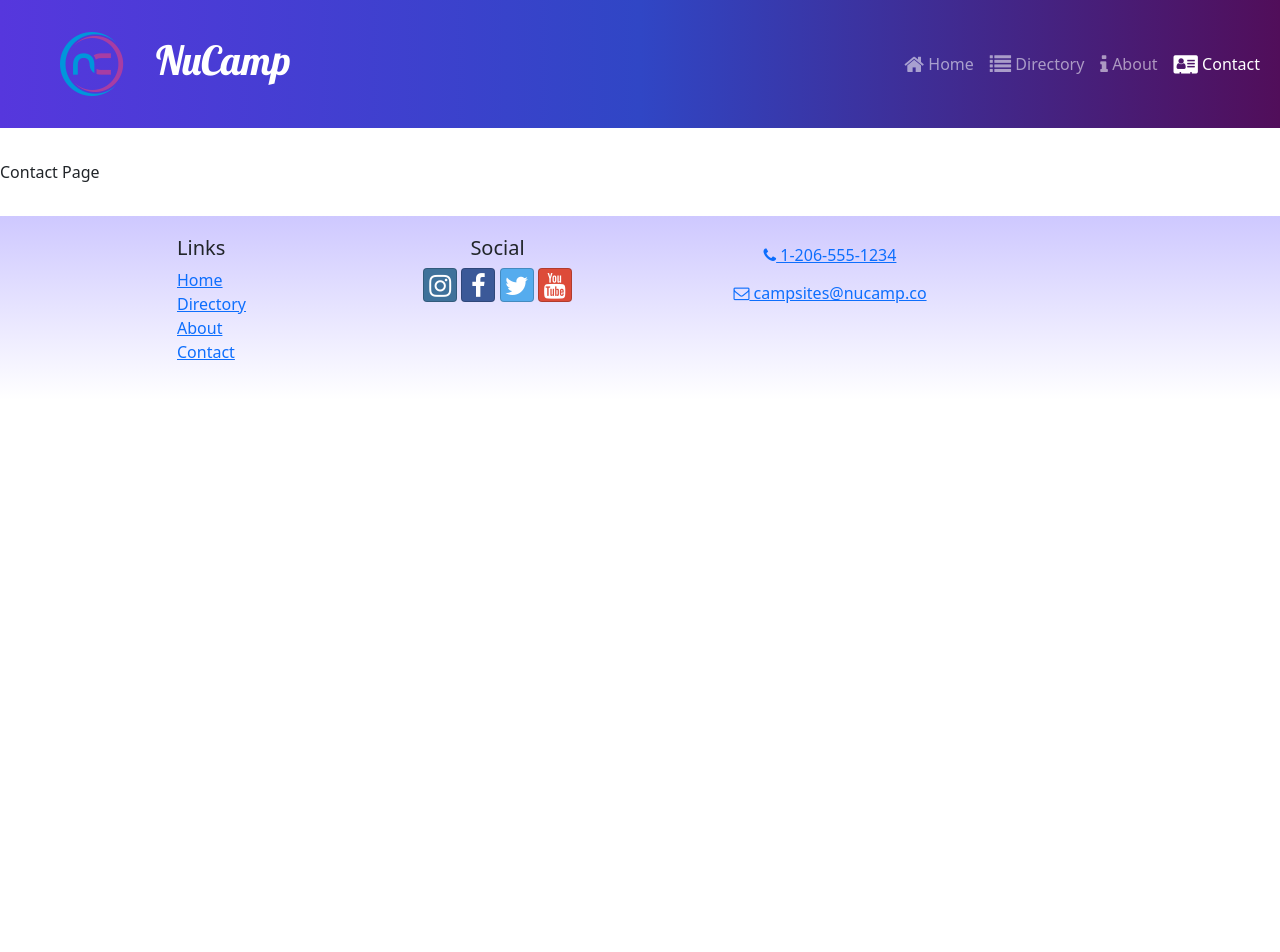
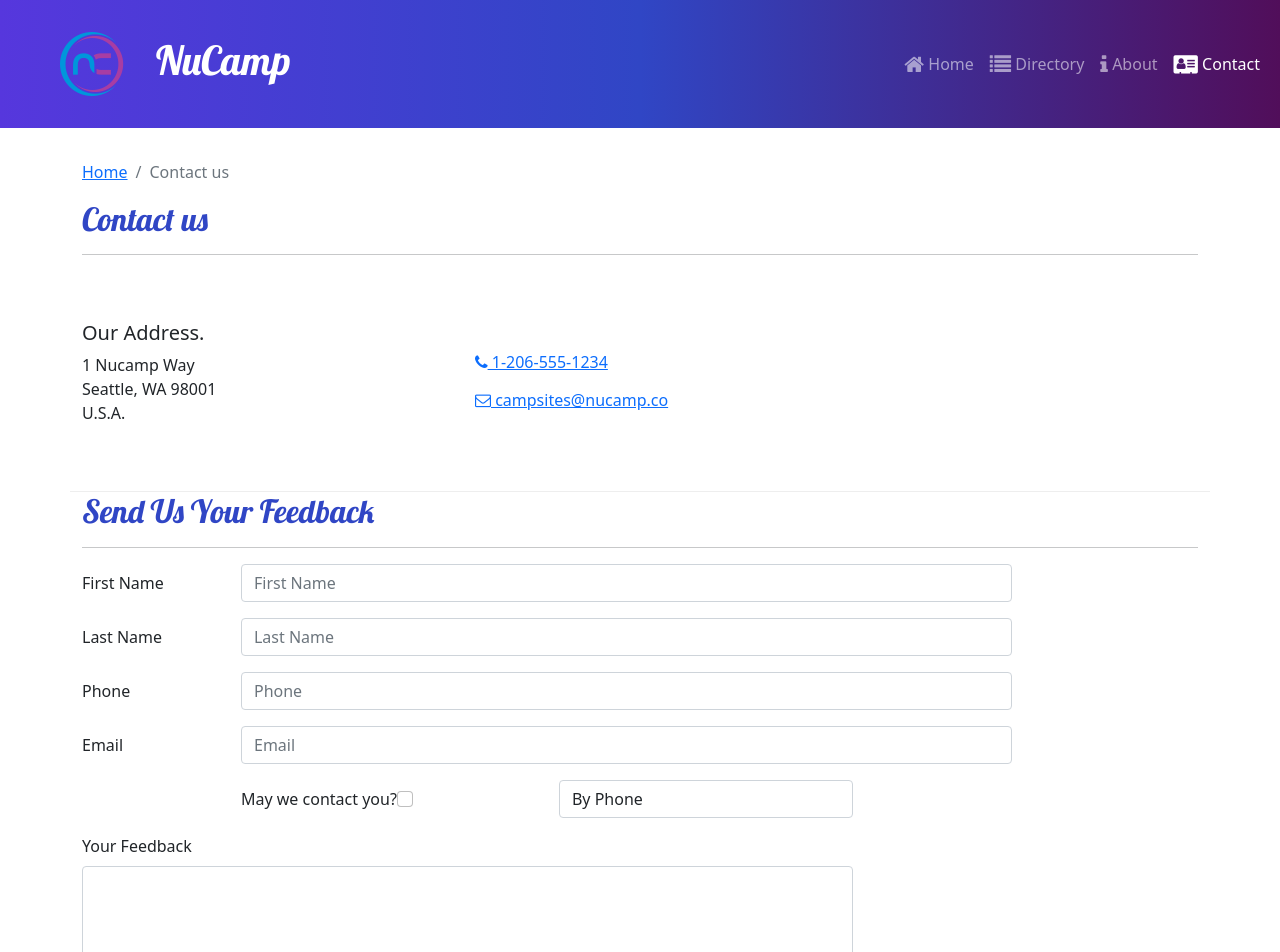
Before and after one commit to nezankhan/nucampsite_frontend, a React (Create React App) app: page /contact in a window 1280 px wide. Shown: the top 952 px of the page. Before the commit the page ends 800 px from the top, so only its background shows below. Built offline with nearby package versions, Linux system fonts and the light colour scheme.

Commit message:
workshop3ready

```diff
--- /dev/null
+++ b/src/components/ContactForm.js
@@ -0,0 +1,120 @@
+import { Button, Label, Col, FormGroup } from 'reactstrap';
+import { Formik, Field, Form, ErrorMessage } from 'formik';
+import { validateContactForm } from '../utils/validateContactForm';
+
+const ContactForm = () => {
+
+    const handleSubmit = (values,{resetForm})=>{
+        console.log('form values:', values);
+        console.log('in JSON format:', JSON.stringify(values));
+        resetForm();
+    }
+    return (
+        <Formik
+            initialValues={{
+                firstName: '',
+                lastName: '',
+                phoneNum: '',
+                email: '',
+                agree: false,
+                contactType: 'By Phone',
+                feedback: ''
+            }}
+            onSubmit={handleSubmit}
+            validate={validateContactForm}
+            >
+
+            <Form>
+                <FormGroup row>
+                    <Label htmlFor='firstName' md='2'>
+                        First Name
+                    </Label>
+                    <Col md='10'>
+                        <Field className='form-control' name='firstName' placeholder='First Name'/>
+
+                        <ErrorMessage name='firstName'>
+                            {(msg) => <p className='text-danger'>{msg}</p>}
+                        </ErrorMessage>
+
+
+                    </Col>
+                </FormGroup>
+
+                <FormGroup row>
+                    <Label htmlFor='lastName' md='2'>
+                        Last Name
+                    </Label>
+                    <Col md='10'>
+                    <Field className='form-control' name='lastName' placeholder='Last Name'/>
+                    <ErrorMessage name='lastName'>
+                            {(msg) => <p className='text-danger'>{msg}</p>}
+                        </ErrorMessage>
+
+
+                    </Col>
+                </FormGroup>
+
+                <FormGroup row>
+                    <Label htmlFor='phoneNum' md='2'>
+                        Phone
+                    </Label>
+                    <Col md='10'>
+                    <Field className='form-control' name='phoneNum' placeholder='Phone'/>
+                    <ErrorMessage name='phoneNum'>
+                            {(msg) => <p className='text-danger'>{msg}</p>}
+                        </ErrorMessage>
+
+
+                    </Col>
+                </FormGroup>
+                <FormGroup row>
+                    <Label htmlFor='email' md='2'>
+                        Email
+                    </Label>
+                    <Col md='10'>
+                    <Field className='form-control' name='email' placeholder='Email'/>
+                    <ErrorMessage name='email'>
+                            {(msg) => <p className='text-danger'>{msg}</p>}
+                        </ErrorMessage>
+
+
+                    </Col>
+                </FormGroup>
+                <FormGroup row>
+                    <Label check md={{ size: 4, offset: 2 }}>
+                        May we contact you?
+                        <Field
+                            name='agree'
+                            type='checkbox'
+                            className='form-check-input'
+                        />{' '}
+                    </Label>
+                    <Col md='4'>
+                    <Field className='form-control' name='contactType' as='select'>
+                            <option>By Phone</option>
+                            <option>By Email</option>
+                    </Field>
+                    </Col>
+                </FormGroup>
+                <FormGroup row>
+                    <Label htmlFor ='feedback'>
+                        Your Feedback
+                    </Label>
+                    <Col md='10'>
+                    <Field className='form-control' name='feedback' as='textarea' rows='12'/>
+                    </Col>
+                </FormGroup>
+                <FormGroup row>
+                <Col md={{ size: 10, offset: 2 }}>
+                        <Button type='submit' color='primary'>
+                            Send Feedback
+                        </Button>
+                    </Col>
+                </FormGroup>
+
+            </Form>
+        </Formik>
+    )
+};
+
+export default ContactForm;
--- a/src/pages/ContactPage.js
+++ b/src/pages/ContactPage.js
@@ -1,5 +1,50 @@
-const ContactPage = () =>{
-    return (<div>Contact Page</div>)
+import { Container, Col, Row } from 'reactstrap';
+import SubHeader from '../components/SubHeader';
+import ContactForm from '../components/ContactForm';
+
+const ContactPage = () => {
+    return (
+        <Container>
+            <SubHeader current='Contact us' />
+            <Row className='row-content align-items-center'>
+                <Col sm='4'>
+                    <h5>Our Address.</h5>
+                    <address>
+                        1 Nucamp Way
+                        <br />
+                        Seattle, WA 98001
+                        <br />
+                        U.S.A.
+                    </address>
+                </Col>
+                <Col>
+                    <a
+                        role='button'
+                        className='btn btn-link'
+                        href='tel:+12065551234'
+                    >
+                        <i className='fa fa-phone' /> 1-206-555-1234
+                    </a>
+                    <br />
+                    <a
+                        role='button'
+                        className='btn btn-link'
+                        href='mailto:fakeemail@fakeemail.co'
+                    >
+                        <i className='fa fa-envelope-o' /> campsites@nucamp.co
+                    </a>
+                </Col>
+            </Row>
+            <Col xs='12'>
+                <h2>Send Us Your Feedback</h2>
+                <hr/>
+            </Col>
+            <Col md='10'><ContactForm/></Col>
+            <Row className='row-content'>
+
+            </Row>
+        </Container>
+    )
 };
 
 export default ContactPage;
--- /dev/null
+++ b/src/utils/validateContactForm.js
@@ -0,0 +1,30 @@
+export const validateContactForm = (values) => {
+    const errors = {};
+
+    if (!values.firstName) {
+        errors.firstName = 'Required';
+    } else if (values.firstName.length < 2) {
+        errors.firstName = 'Must be at least 2 characters.';
+    } else if (values.firstName.length > 15) {
+        errors.firstName = 'Must be 15 characters or less';
+    }
+
+    if (!values.lastName) {
+        errors.lastName = 'Required';
+    } else if (values.lastName.length < 2) {
+        errors.lastName = 'Must be at least 2 characters.';
+    } else if (values.lastName.length > 15) {
+        errors.lastName = 'Must be 15 characters or less';
+    }
+
+    const reg = /^\d+$/;
+
+    if (!reg.test(values.phoneNum)) {
+        errors.phoneNum = 'The phone number should contain only numbers.';
+    }
+
+    if (!values.email.includes('@')) {
+        errors.email = 'Email should contain a @';
+    }
+    return errors;
+};
```
Also changed, not shown: regx.js (added, +25 -0 lines), test.js (added, +26 -0 lines).
